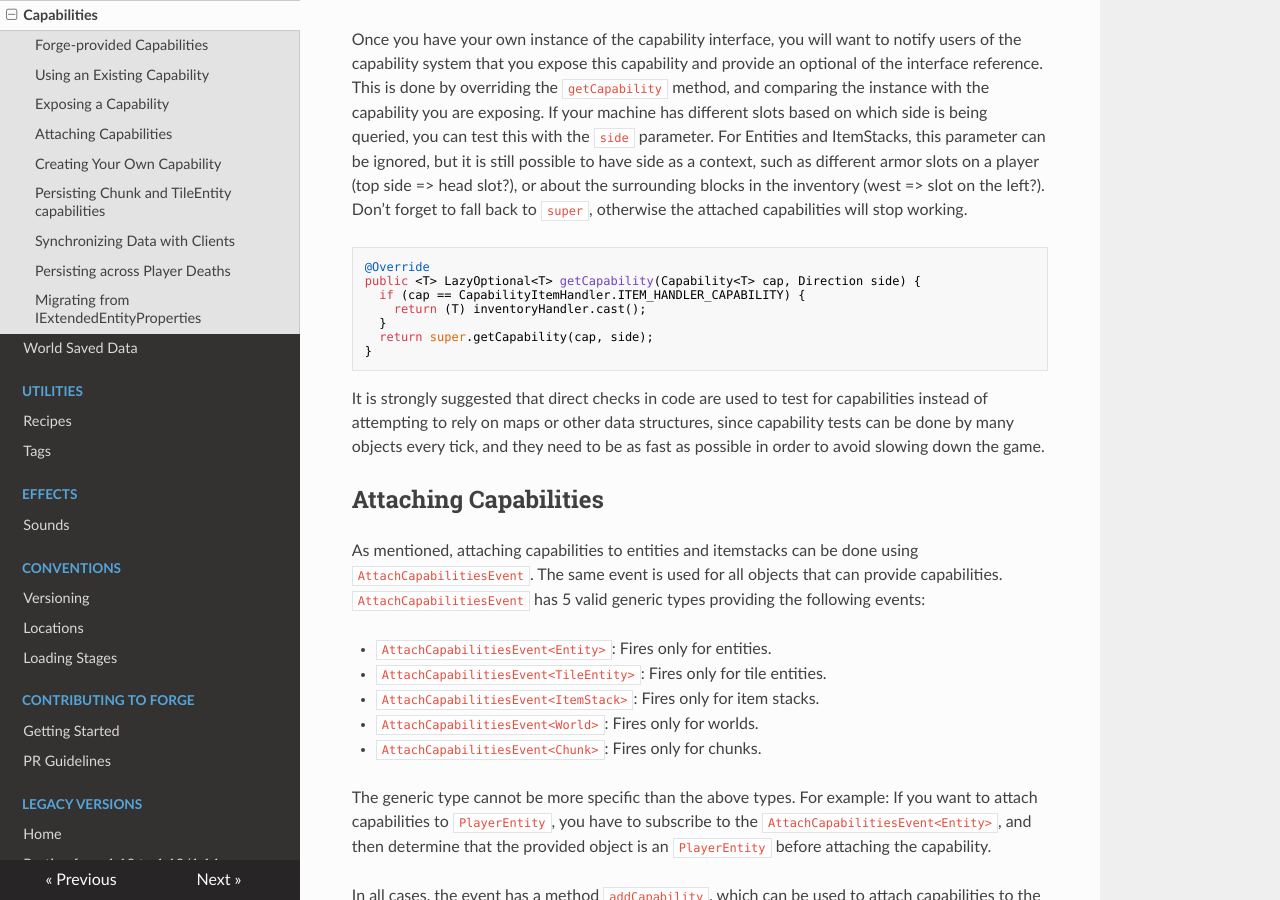
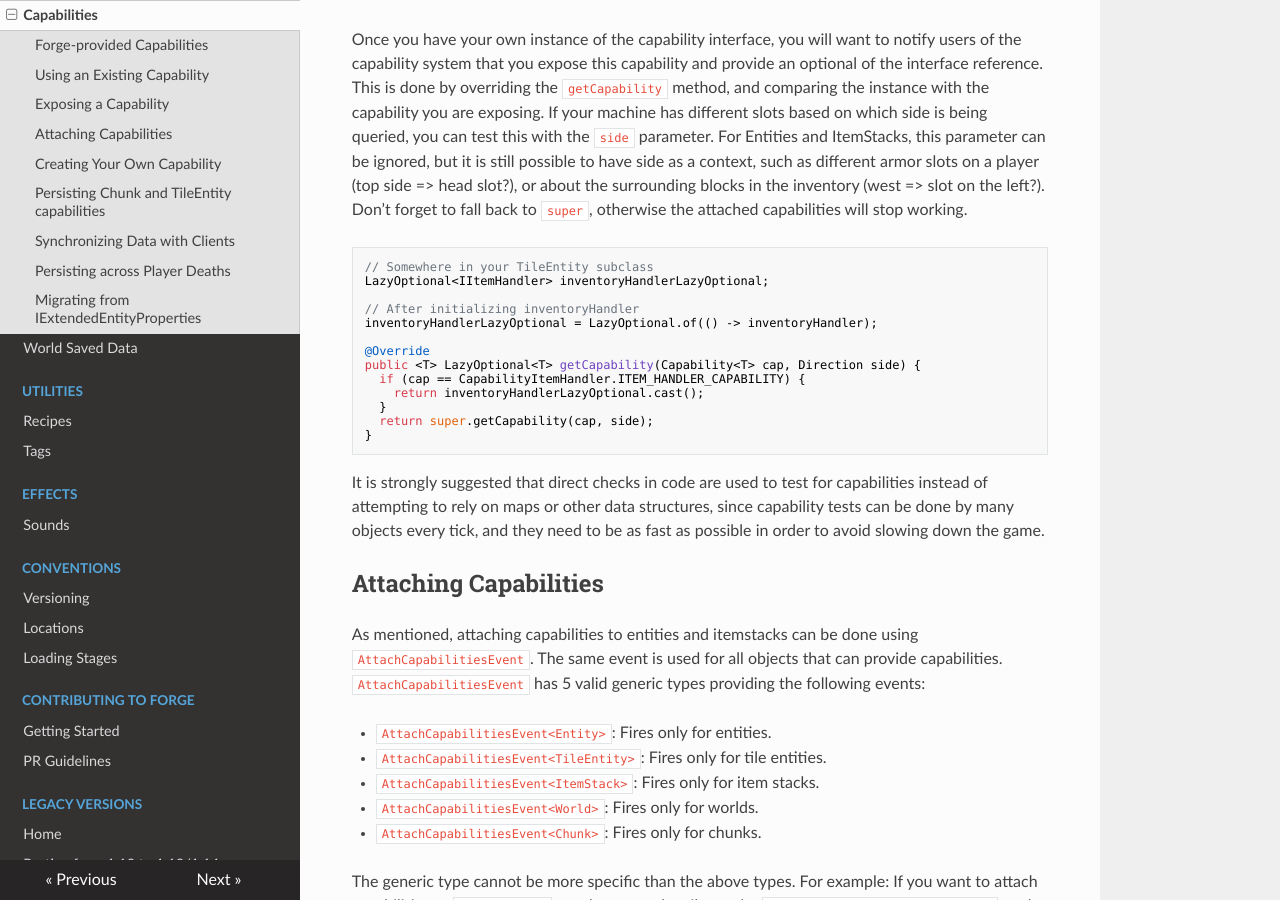
Before and after one commit to MinecraftForge/Documentation, an MkDocs documentation site: the page built from docs/datastorage/capabilities.md, in a window 1280 px wide and 900 px high, scrolled down 1972 px. Built offline with MkDocs 1.6.1, drawn with Linux system fonts in a browser that asks for light colours; nearby versions of some CDN libraries.

Commit message:
Capability LazyOptional Clarity Example
Updated capability attachment in TileEntity to better clarify it's tie in with LazyOptional as specified by mrp-v2

````diff
--- a/docs/datastorage/capabilities.md
+++ b/docs/datastorage/capabilities.md
@@ -46,10 +46,16 @@ The second method can be used to provide custom implementations. In the case of
 Once you have your own instance of the capability interface, you will want to notify users of the capability system that you expose this capability and provide an optional of the interface reference. This is done by overriding the `getCapability` method, and comparing the instance with the capability you are exposing. If your machine has different slots based on which side is being queried, you can test this with the `side` parameter. For Entities and ItemStacks, this parameter can be ignored, but it is still possible to have side as a context, such as different armor slots on a player (top side => head slot?), or about the surrounding blocks in the inventory (west => slot on the left?). Don't forget to fall back to `super`, otherwise the attached capabilities will stop working.
 
 ```Java
+// Somewhere in your TileEntity subclass
+LazyOptional<IItemHandler> inventoryHandlerLazyOptional;
+
+// After initializing inventoryHandler
+inventoryHandlerLazyOptional = LazyOptional.of(() -> inventoryHandler);
+
 @Override
 public <T> LazyOptional<T> getCapability(Capability<T> cap, Direction side) {
   if (cap == CapabilityItemHandler.ITEM_HANDLER_CAPABILITY) {
-    return (T) inventoryHandler.cast();
+    return inventoryHandlerLazyOptional.cast();
   }
   return super.getCapability(cap, side);
 }
````
